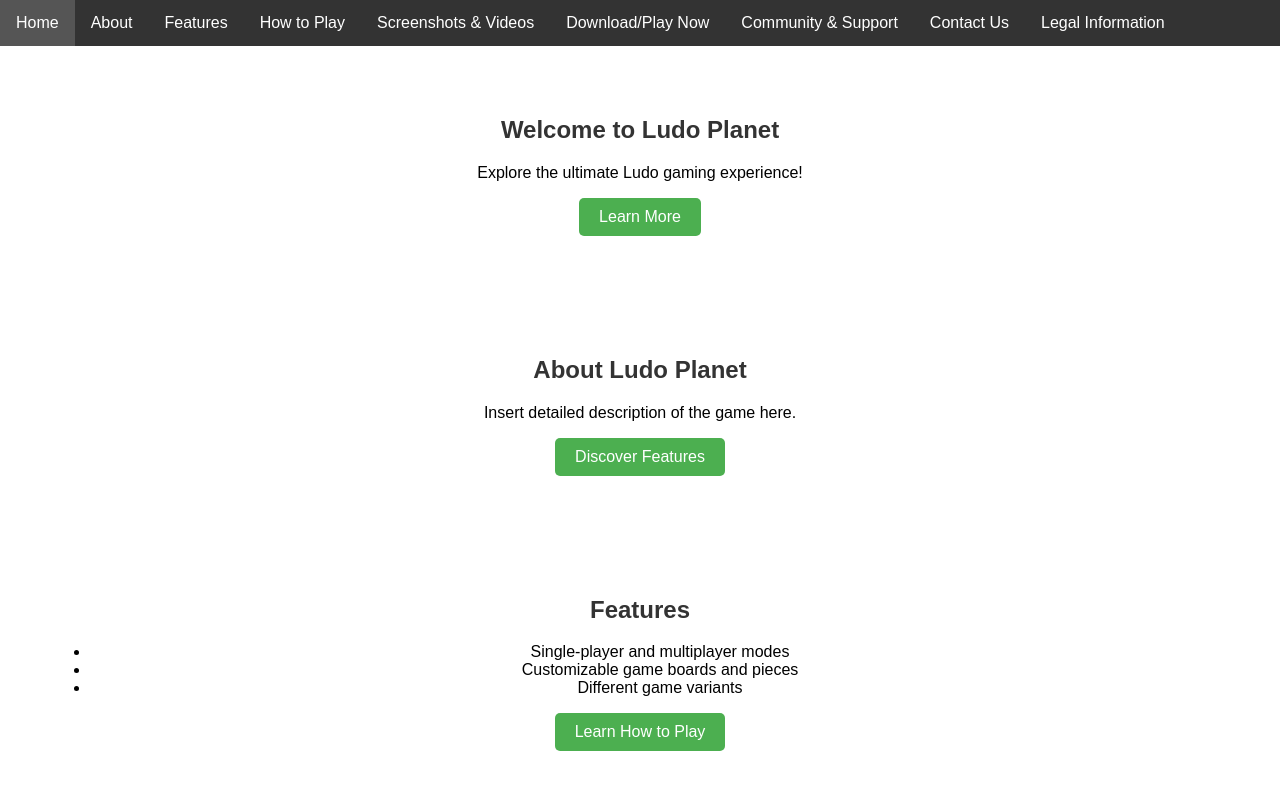
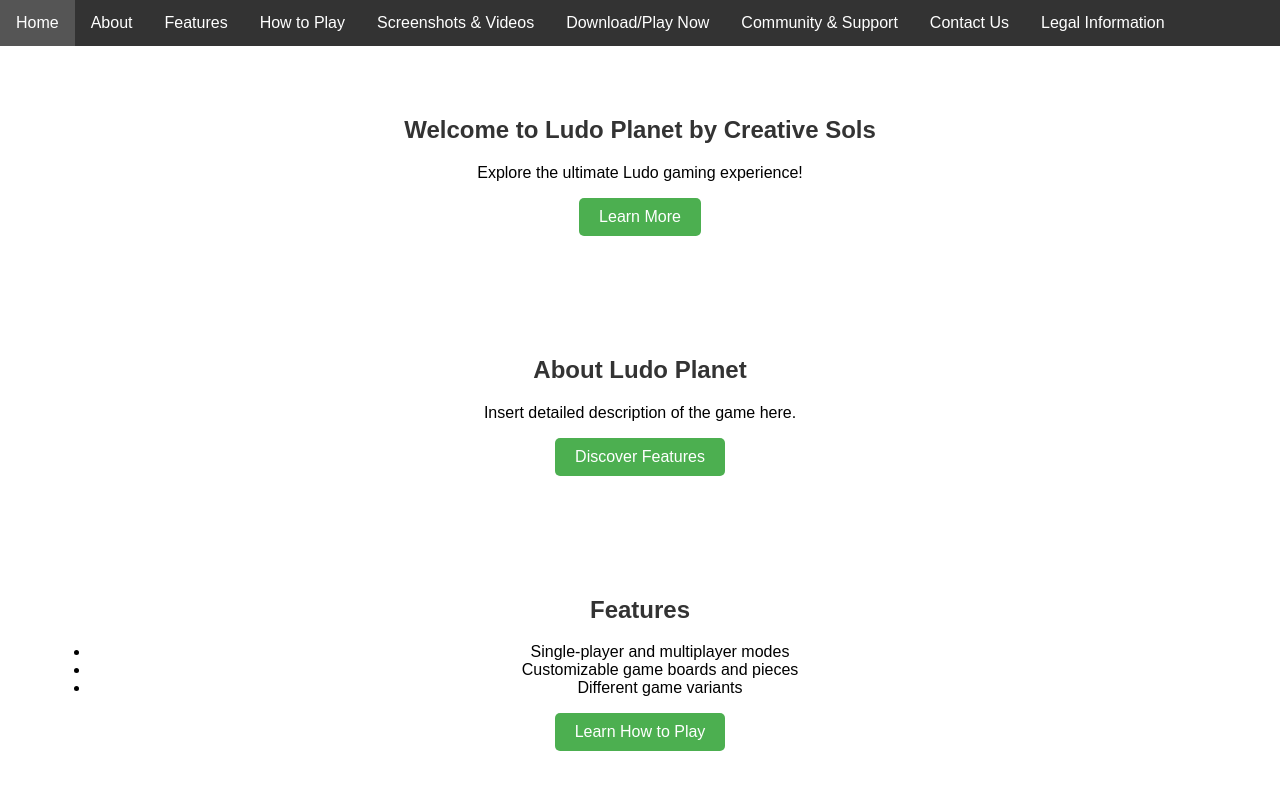
Before and after one commit to maroofsaeed/maroofsaeed.github.io, a website: page index.html in a window 1280 px wide. Shown: the top 800 px of the page. Drawn offline with Linux system fonts and the light colour scheme.

Commit message:
ludo planet changes

```diff
--- a/index.html
+++ b/index.html
@@ -25,7 +25,7 @@
 
 <!-- Homepage -->
 <section id="homepage" class="section">
-    <h1>Welcome to Ludo Planet</h1>
+    <h1>Welcome to Ludo Planet by Creative Sols</h1>
     <p>Explore the ultimate Ludo gaming experience!</p>
     <a href="#about" class="btn">Learn More</a>
 </section>
```
